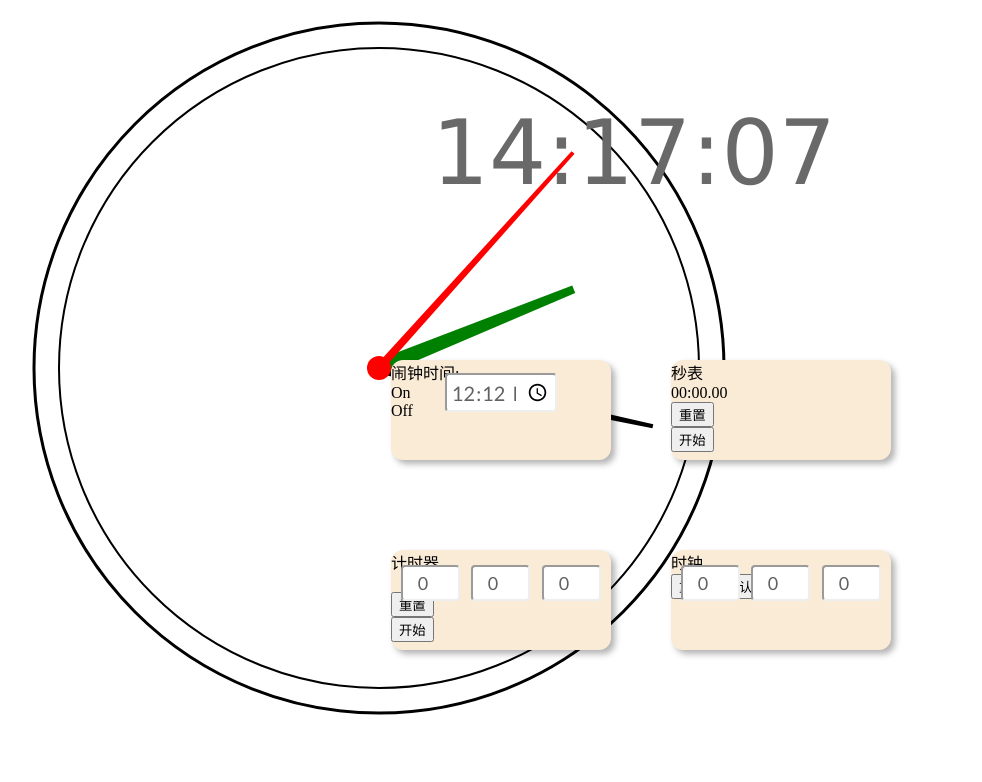
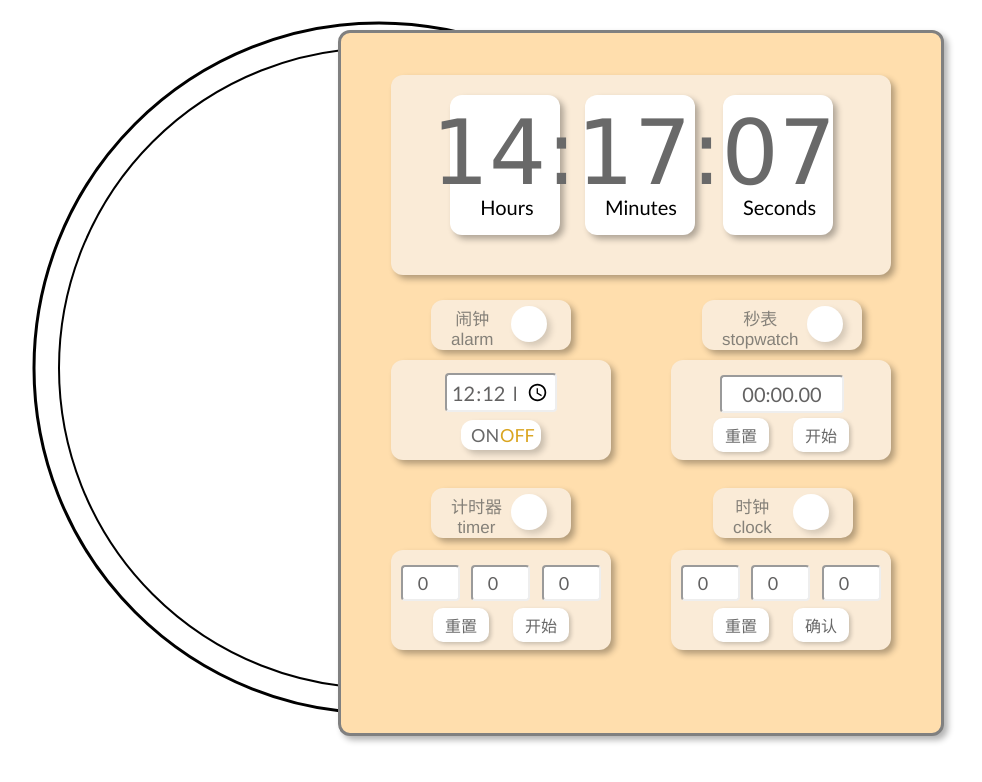
Before and after one commit to Leeeemon87/xeyes-clock, a plain HTML site: page index.html in a window 1280 px wide. Shown: the whole page, without its empty margins (169-1151 px from the left). Drawn offline with Linux system fonts and the light colour scheme.

Commit message:
Add files via upload

```diff
--- a/index.html
+++ b/index.html
@@ -21,30 +21,68 @@
             <polygon id="secPointer" points="538,70 542,70 544,360 536,360" fill=red></polygon>
         </svg>
         <!-- 以下部分需要css样式 -->
+        <div id="funcbackground"></div>
         <!-- 数字时钟 -->
+        <div id="digitalCss">
+            <div class="hourCss">
+                <p class="digitalCss_label">  Hours</p>
+            </div>
+            <div class="minuteCss">
+                <p class="digitalCss_label">Minutes</p>
+            </div>
+            <div class="secondCss">
+                <p class="digitalCss_label">Seconds</p>
+            </div>
+        </div>
         <div id="digital">00:00:00</div>
         <!-- 闹钟 -->
+        <div id="alarmTitle">
+            <p class="labelTitle">
+                闹钟<br>alarm
+                <div class="circle"></div>
+            </p>
+        </div>
         <div id="alarm">
             <form id="alarmForm">
-                闹钟时间: <input type="time" id="alarmTime" value="12:12"><br>
-                <input type="radio" name="alarm" value="on" onchange="alarmon()">On<br>
-                <input type="radio" name="alarm" value="off" onchange="alarmoff()" checked="true">Off
+                <input type="time" id="alarmTime" value="12:12">
+                <div class="alarmbuttonCss">
+                    <input type="radio" name="alarm" value="on" onchange="alarmon()" id="alarmonCss">
+                    <label for="alarmonCss" class="onCss">
+                        <p>ON</p>
+                    </label>
+                    <input type="radio" name="alarm" value="off" onchange="alarmoff()" checked="true" id="alarmoffCss">
+                    <label for="alarmoffCss" class="offCss">
+                        <p>OFF</p>
+                    </label>
+                </div>
             </form>
         </div>
         <!-- 秒表 -->
+        <div id="stopwatchTitle">
+            <p class="labelTitle">
+                秒表<br>stopwatch
+                <div class="circle"></div>
+            </p>
+        </div>
         <div id="se">
             <form id="seForm">
-                秒表
-                <div id="seDigital">00:00.00</div>
-                <button type="button" onclick="resetSe()" name="reset">重置</button><br>
-                <button type="button" onclick="started()" id="start">开始</button>
-                <button type="button" onclick="paused()" id="pause" style="display: none;">暂停</button>
+                <div id="stopwatchtimeCss">
+                    <div id="seDigital">00:00.00</div>
+                </div>
+                <button type="button" onclick="resetSe()" name="reset" class="buttonCss1">重置</button>
+                <button type="button" onclick="started()" id="start" class="buttonCss">开始</button>
+                <button type="button" onclick="paused()" id="pause" style="display: none;" class="buttonCss">暂停</button>
             </form>
         </div>
         <!-- 计时器 -->
+        <div id="timerTitle">
+            <p class="labelTitle">
+                计时器<br>timer
+                <div class="circle"></div>
+            </p>
+        </div>
         <div id="counter">
             <form id="couterForm">
-                计时器
                 <div id="counterIn">
                     <input type="number" id="counterH" min="0" max="23" value="0">
                     <input type="number" id="counterM" min="0" max="59" value="0">
@@ -54,20 +92,25 @@
                     00:00:00
                 </div>
                 <br>
-                <button type="button" onclick="resetCounter()" name="reset">重置</button><br>
-                <button type="button" onclick="startedCounter()" id="startC">开始</button>
-                <button type="button" onclick="pausedCounter()" id="pauseC" style="display: none;">暂停</button>
+                <button type="button" onclick="resetCounter()" name="reset" class="buttonCss1">重置</button>
+                <button type="button" onclick="startedCounter()" id="startC" class="buttonCss">开始</button>
+                <button type="button" onclick="pausedCounter()" id="pauseC" style="display: none;" class="buttonCss2">暂停</button>
             </form>
         </div>
         <!-- 参数调整时间 -->
+        <div id="clockTitle">
+            <p class="labelTitle">
+                时钟<br>clock
+                <div class="circle"></div>
+            </p>
+        </div>
         <div id="setter">
             <form id="couterForm">
-                时钟
                 <input type="number" id="clockH" min="0" max="24" value=0>
                 <input type="number" id="clockM" min="0" max="59" value=0>
                 <input type="number" id="clockS" min="0" max="59" value=0><br>
-                <button type="button" onclick="resetTime()" name="reset">重置</button>
-                <button type="button" onclick="confirmClock()" id="confirmC">确认</button>
+                <button type="button" onclick="resetTime()" name="reset" class="buttonCss1">重置</button>
+                <button type="button" onclick="confirmClock()" id="confirmC" class="buttonCss">确认</button>
             </form>
         </div>
     </div>
```
